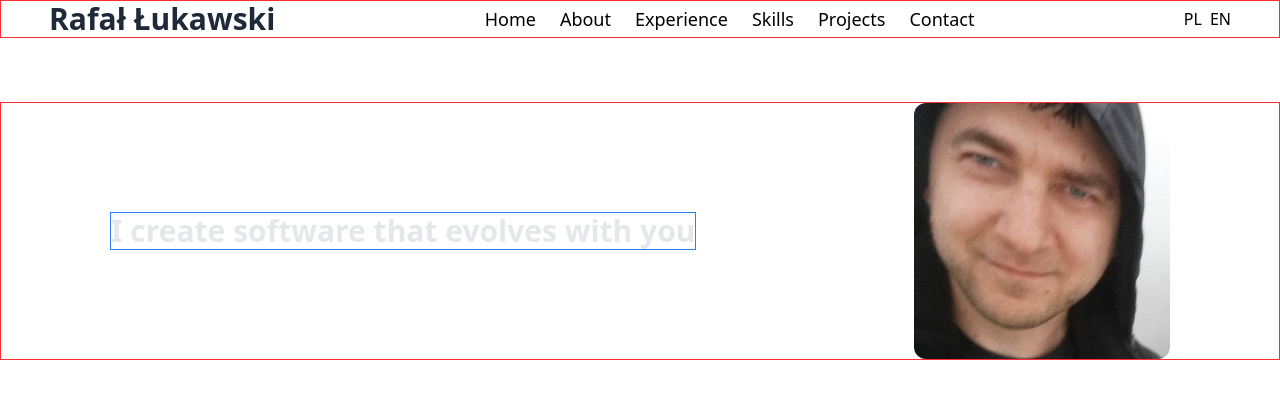
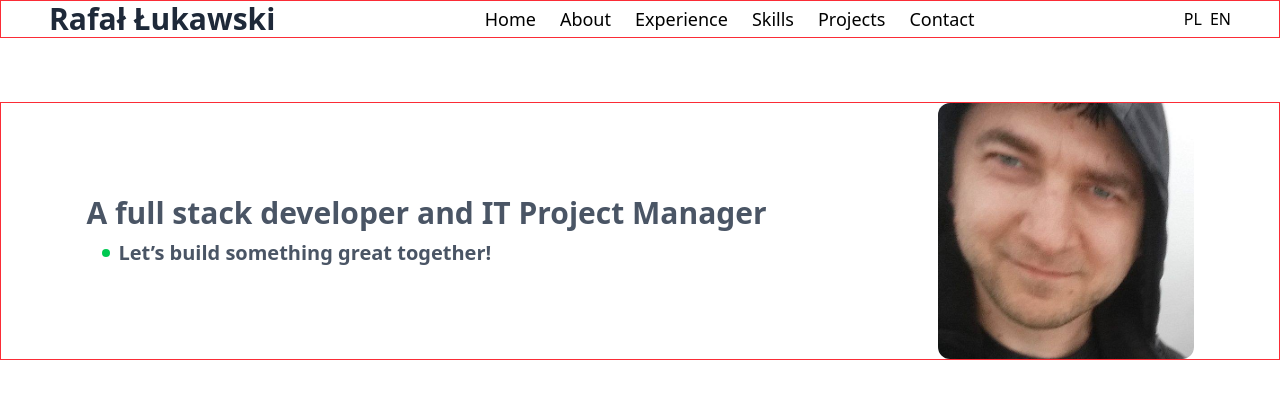
Before and after one commit to rlukawski/personal-website, a React (Vite) app: page / in a window 1280 px wide. Shown: the top 398 px of the page. Built offline with nearby package versions, Linux system fonts and the light colour scheme.

Commit message:
Update header

```diff
--- a/src/components/Home.tsx
+++ b/src/components/Home.tsx
@@ -4,8 +4,12 @@ export const Home = () => {
   return (
     <main id="home" className="mt-16">
       <div className="flex w-full justify-around items-center border border-red-500">
-        <div className="h-full border border-blue-500 header-text">
-          <p>I create software that evolves with you</p>
+        <div className="h-full flex flex-col gap-2">
+          <p className="header-text">A full stack developer and IT Project Manager</p>
+          <div className="flex gap-2 items-center pl-4">
+            <div className="w-2 h-2 rounded-full bg-green-500"></div>
+            <p className="body-text">Let’s build something great together!</p>
+          </div>
         </div>
         <div className="w-64">
           <img src={authorImg} alt="Rafał Łukawski" className="rounded-xl" />
--- a/src/index.css
+++ b/src/index.css
@@ -6,18 +6,10 @@ html {
 
 @layer components {
   .header-text {
-    @apply text-gray-200 text-3xl font-bold;
+    @apply text-gray-600 text-3xl font-bold;
   }
 
   .body-text {
-    @apply text-gray-300;
-  }
-
-  .header-box {
-    @apply scroll-mt-16  px-8 pt-6 pb-4 text-gray-200 text-3xl font-bold;
-  }
-
-  .content-box {
-    @apply mx-auto max-w-7xl px-4 py-6 sm:px-6 lg:px-8 bg-gray-700 rounded-xl text-gray-300;
+    @apply text-gray-600 text-xl font-bold;
   }
 }
```
